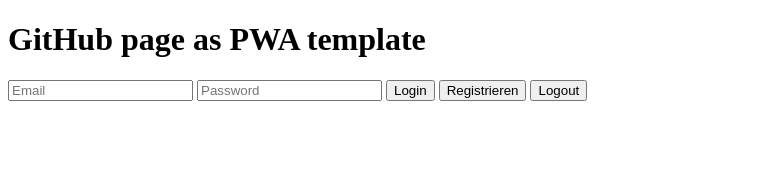
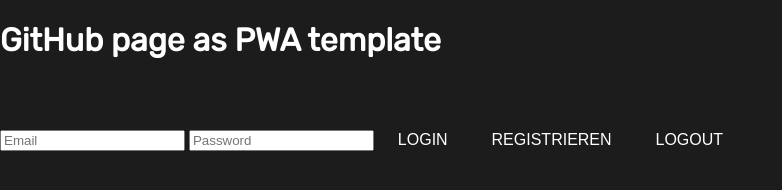
Before and after one commit to ssesayjr/member-area, a website: page public/index_custom.html in a window 1280 px wide. Shown: the whole page, without its empty margins (0-782 px from the left). Drawn offline with Linux system fonts and the light colour scheme; the site is published under a folder, as on GitHub Pages, so addresses that start at the root find nothing.

Commit message:
index up

```diff
--- a/public/index_custom.html
+++ b/public/index_custom.html
@@ -3,10 +3,10 @@
   <head>
     <meta charset="utf-8">
     <title>Service Worker Precache Test</title>
-    <link rel="stylesheet" href="/css/style.css">
-    <link rel="canonical" href="/https://ssesayjr.github.io/member-area/public/" />
+    <link rel="stylesheet" href="css/style.css">
+    <link rel="canonical" href="https://ssesayjr.github.io/member-area/public/" />
 
-    <link rel="manifest" href="/member-area/public/site.webmanifest">
+    <link rel="manifest" href="member-area/public/site.webmanifest">
   </head>
 
   <body>
```
